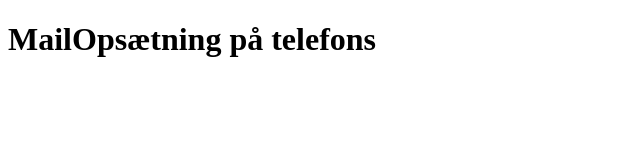
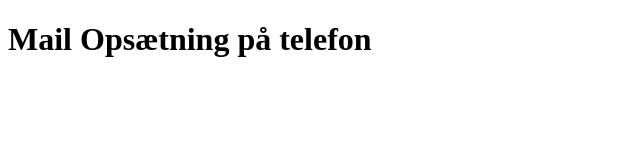
Before and after one commit to Zebotxd/nemler, a plain HTML site: page mail.html in a window 1280 px wide. Shown: the whole page, without its empty margins (0-640 px from the left). Drawn offline with Linux system fonts and the light colour scheme.

Commit message:
Update mail.html

```diff
--- a/mail.html
+++ b/mail.html
@@ -6,6 +6,6 @@
     <title>Mail</title>
 </head>
 <body>
-    <h1>MailOpsætning på telefons</h1>
+    <h1>Mail Opsætning på telefon</h1>
 </body>
 </html>
```
